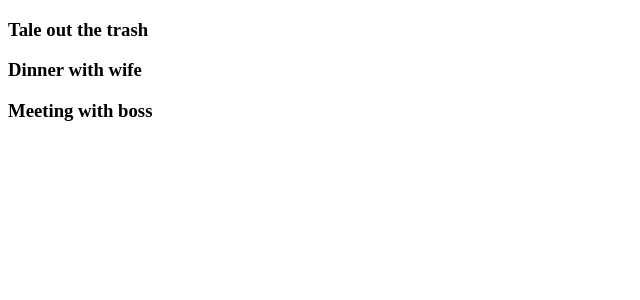
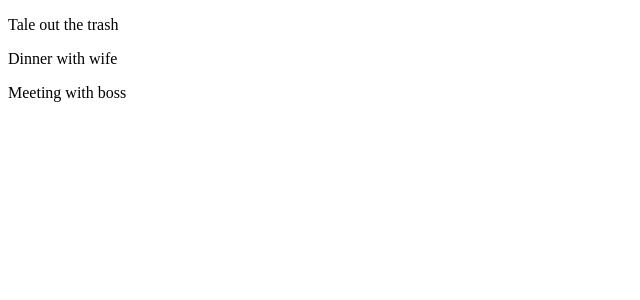
Before and after one commit to melonek/todolist-react, a React (Create React App) app: page / in a window 1280 px wide. Shown: the top 300 px of the page, without its empty margins (0-640 px from the left). Built offline with nearby package versions, Linux system fonts and the light colour scheme.

Commit message:
added a key{todo.id} to fix unique key problem

```diff
--- /dev/null
+++ b/src/components/TodoItem.js
@@ -0,0 +1,13 @@
+import React, { Component } from "react";
+
+class TodoItem extends Component {
+  render() {
+    return (
+      <div>
+        <p>{this.props.todo.title}</p>
+      </div>
+    );
+  }
+}
+
+export default TodoItem;
--- a/src/components/Todos.js
+++ b/src/components/Todos.js
@@ -1,8 +1,11 @@
 import React, { Component } from "react";
+import TodoItem from "./TodoItem";
 
 class Todos extends Component {
   render() {
-    return this.props.todos.map((todo) => <h3>{todo.title}</h3>);
+    return this.props.todos.map((todo) => (
+      <TodoItem key={todo.id} todo={todo} />
+    ));
   }
 }
 
```
